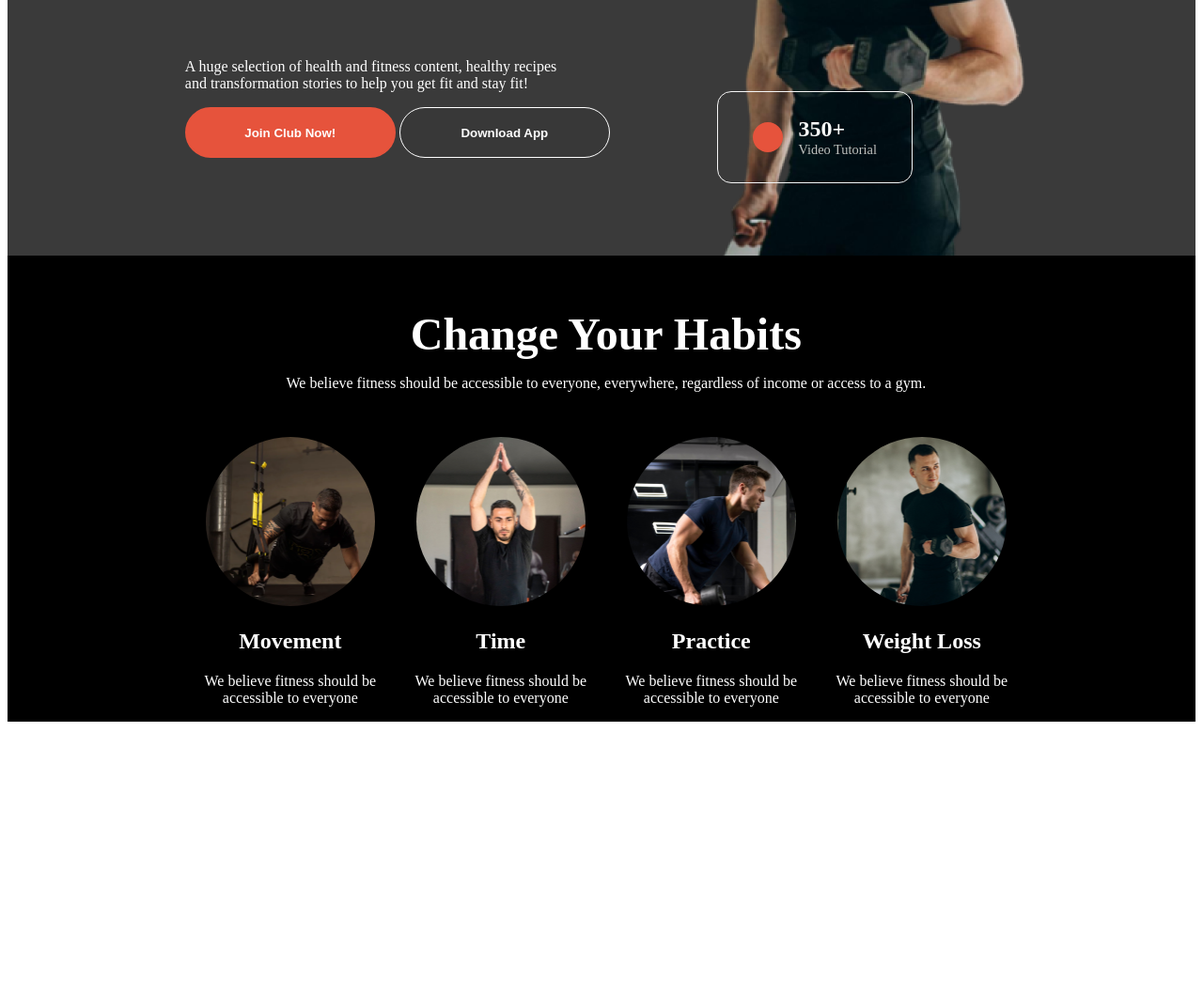
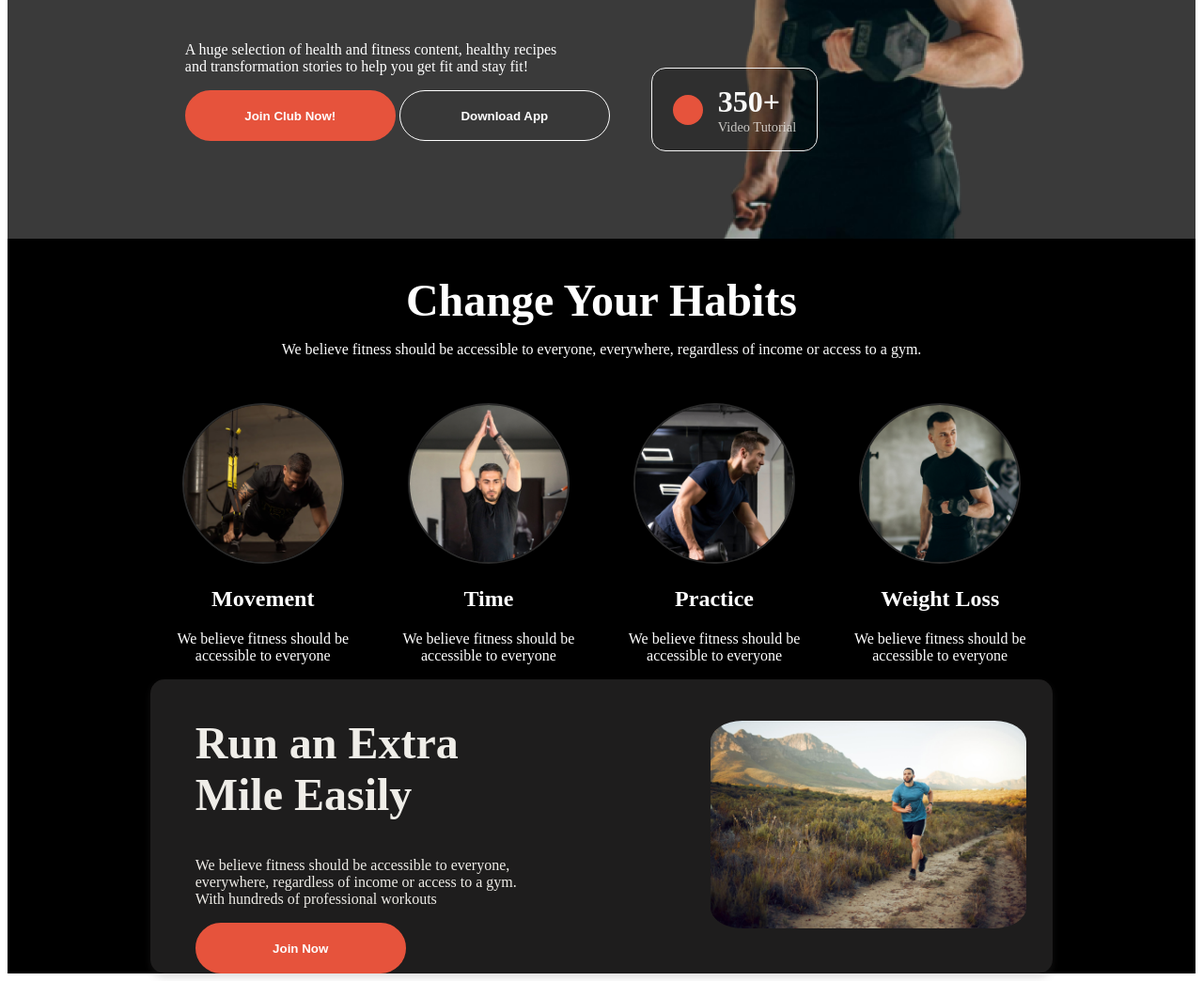
Before and after one commit to Ruhanur-byte/Assignment-2, a plain HTML site: page index.html in a window 1280 px wide. Shown: the part 516-1560 px from the top of the page at 94% size. Before the commit the page ends 1292 px from the top, so only its background shows below. Drawn offline with Linux system fonts and the light colour scheme.

Commit message:
added running section

```diff
--- a/index.html
+++ b/index.html
@@ -12,7 +12,7 @@
         <nav class="head">
             <h3 class="header"><i>Fitness</i></h3>
 
-            <ul class="nav-links">
+            <ul class="nav-links"><i class="fas fa-bars"></i>
                 <li class="nav-item"><button class="h-item">Home</button><a href=""></a></li>
 
                 <li class="nav-item">Service<a href=""></a></li>
@@ -83,6 +83,20 @@
         </div>
 
      </section>
+     <!--run extra section-->
+     <section>
+       <div class="run">
+         <div class="content">
+            <h2>Run an Extra Mile Easily</h2>
+            <p>We believe fitness should be accessible to everyone, everywhere, regardless of income or access to a gym. With hundreds of professional workouts</p>
+            <button class="btn">Join Now</button>
+         </div>
+            <div>
+             <img  src="images/run.jpg" alt="" srcset="">
+            </div>
+       </div>
+     </section>
+     <section class="training"
 
 
 </body>
--- a/style.css
+++ b/style.css
@@ -11,9 +11,9 @@ header{
     display: flex;
     justify-content: space-between;
     align-items: center;
-    padding-top: 3.5rem;
-    margin-left: 11.8rem;
-    margin-right: 11.2rem;
+    padding-top: 3%;
+    margin-left: 15%;
+    margin-right: 15%;
 }
 .nav-links{
     display: flex;
@@ -84,10 +84,12 @@ header{
     align-items: center;
     border-radius: 15px;
     border: 1px solid whitesmoke;
-    width: 12.9rem;
-    height: 6rem;
+    width: 50%;
+    height: 15%;
     position: absolute;
-    bottom: 4.8rem;
+    bottom: 16%;
+    left: -20%;
+    background-color: rgba(0, 0, 0, 0.192);
 
 }
 .icon-circle{
@@ -99,19 +101,21 @@ header{
 
 }
 .fact-text h1{
-    font-size: 1.5rem;
+    font-size: 2rem;
     color: #FAFAF9;
     margin: 0;
+    font-weight: bolder;
 }
 .fact-text p{
     margin: 0;
     font-size: 0.9rem;
     color:#EFEDE8;
     opacity: 0.8;
+
 }
 .card-2{
-    width: 12.2rem;
-    height: 6rem;
+    width: 44%;
+    height: 15%;
     display: flex;
     justify-content: center;
     align-items: center;
@@ -119,7 +123,9 @@ header{
     border-radius: 15px;
     padding-left: 0.5rem;
     position: absolute;
-    top: 8rem;
+    top: 25%;
+    right: -10%;
+    background-color: rgba(0, 0, 0, 0.192);
 }
 
 /* section2*/
@@ -129,9 +135,9 @@ section{
 }
 .habits{
 
-    padding-top: 3.5rem;
-    margin-left: 11.8rem;
-    margin-right: 11.2rem;
+    padding-top: 3%;
+    margin-left: 12%;
+    margin-right: 12%;
 }
 .section2-heading{
     text-align: center;
@@ -155,7 +161,36 @@ section{
     color: #FFFFFF;
 }
 .image-3{
-    height: 11.25rem;
-    width: 11.25rem;
+    height: 70%;
+    width: 70%;
     border-radius: 100%;
+    border: 2px solid rgba(255, 255, 255, 0.164);
 }
+.run{
+    display: flex;
+    justify-content: space-between;
+    align-items: center;
+    margin-right: 12%;
+    margin-left: 12%;
+    border-radius: 15px;
+    background-color:rgba(126, 123, 123, 0.24);
+    box-shadow: 0 4px 8px rgba(82, 80, 80, 0.192);
+
+}
+.content{
+
+    margin-left: 5%;
+}
+.content h2{
+    font-size:3rem;
+    color: #EFEDE8;
+}
+.content p{
+    color: #EFEDE8;
+}
+.run img{
+    width: 60%;
+
+    border-radius: 10%;
+    margin-left: 35%;
+}
```
